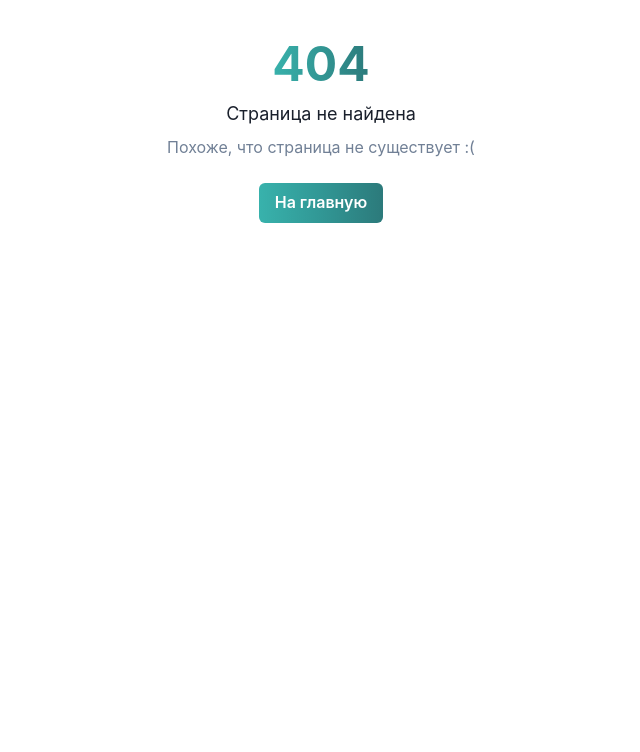
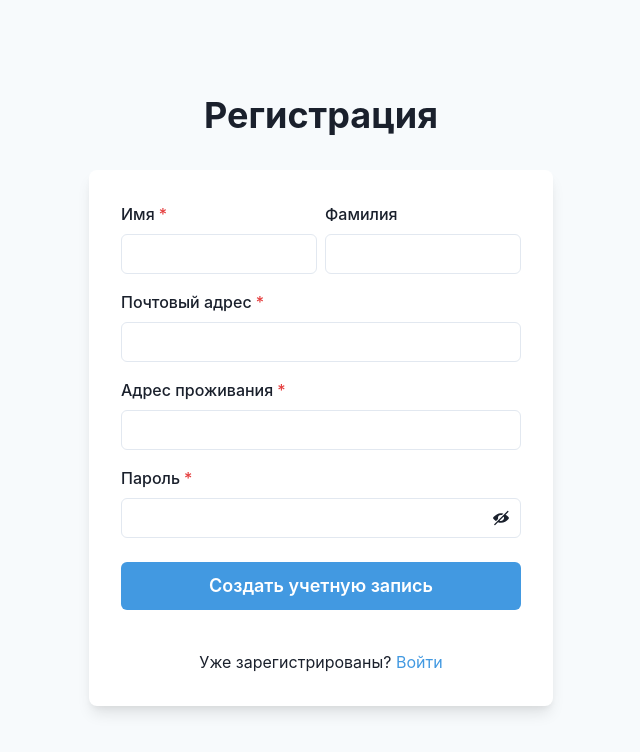
Before and after one commit to KIttojo/public-service, a React (Create React App) app: page /register in a window 1280 px wide. Before the commit this address had no page. Shown: the top 752 px of the page, without its empty margins (319-959 px from the left). Built offline with nearby package versions, Linux system fonts and the light colour scheme.

Commit message:
add authentication

```diff
--- a/package.json
+++ b/package.json
@@ -10,6 +10,7 @@
     "@testing-library/jest-dom": "^5.16.4",
     "@testing-library/react": "^13.2.0",
     "@testing-library/user-event": "^14.2.0",
+    "axios": "^0.27.2",
     "framer-motion": "^6.3.3",
     "react": "^18.1.0",
     "react-dom": "^18.1.0",
--- a/src/App.js
+++ b/src/App.js
@@ -12,8 +12,12 @@ import Payment from './Components/Payment';
 import Admin from './Components/Admin';
 
 function App() {
-  const [user, setUser] = useState({name: 'Test Name', role: 'admin'});
-  const [isLoggedIn, setIsLoggedIn] = useState(true);
+  const [user, setUser] = useState({name: '', role: ''});
+  const [isLoggedIn, setIsLoggedIn] = useState(false);
+
+  useEffect(() => {
+    if (user.name) setIsLoggedIn(true);
+  }, [user])
 
   return (
     <ChakraProvider theme={theme}>
--- a/src/Pages/Login.js
+++ b/src/Pages/Login.js
@@ -12,9 +12,48 @@ import {
   Text,
   useColorModeValue,
 } from '@chakra-ui/react';
+
 import { Link as RouterLink } from "react-router-dom";
+import React, {useState, setState, useEffect} from 'react';
+import { useNavigate } from "react-router-dom";
+import axios from 'axios';
 
-export default function SimpleCard() {
+export default function SimpleCard(props) {
+  const navigate = useNavigate();
+  const setUser = props.setUser;
+
+  const [email, setEmail] = useState('');
+  const [password, setPassword] = useState('');
+
+  const handleSumbit = (e) => {
+    e.preventDefault();
+    axios({
+      url: "http://localhost:8080/api/authenticate",
+      method: "post",
+      data: JSON.stringify({
+        email: email,
+        password: password,
+      }),
+      headers: {
+        'Content-Type': 'application/json',
+      }
+    })
+      .then(res => {
+        if (res.status === 200) {
+          console.log(res.data);
+          setUser({name: `${res.data.user.firstName} ${res.data.user.lastName}`, role: res.data.user.role});
+          navigate('/');
+        } else {
+          const error = new Error(res.error);
+          throw error;
+        }
+      })
+      .catch(err => {
+        console.error(err);
+        alert('Error logging in please try again');
+      });
+  }
+
   return (
     <Flex
       minH={'100vh'}
@@ -31,11 +70,21 @@ export default function SimpleCard() {
           <Stack spacing={4}>
             <FormControl id="text">
               <FormLabel>Логин</FormLabel>
-              <Input type="email" />
+              <Input
+                type="email"
+                value={email}
+                onChange={e => setEmail(e.target.value)}
+                required
+              />
             </FormControl>
             <FormControl id="password">
               <FormLabel>Пароль</FormLabel>
-              <Input type="password" />
+              <Input
+                type="password"
+                value={password}
+                onChange={e => setPassword(e.target.value)}
+                required
+              />
             </FormControl>
             <Stack spacing={10}>
               <Stack
@@ -52,7 +101,8 @@ export default function SimpleCard() {
                 color={'white'}
                 _hover={{
                   bg: 'blue.500',
-                }}>
+                }}
+                onClick={handleSumbit}>
                 Войти
               </Button>
             </Stack>
--- a/src/Pages/Register.js
+++ b/src/Pages/Register.js
@@ -14,12 +14,53 @@ import {
   useColorModeValue,
   Link,
 } from '@chakra-ui/react';
+
 import { useState } from 'react';
 import { Link as RouterLink } from "react-router-dom";
+import { useNavigate } from "react-router-dom";
 import { ViewIcon, ViewOffIcon } from '@chakra-ui/icons';
+import axios from 'axios';
 
 export default function SignupCard() {
+  const navigate = useNavigate();
+
   const [showPassword, setShowPassword] = useState(false);
+
+  const [email, setEmail] = useState('');
+  const [password, setPassword] = useState('');
+  const [firstName, setFirstName] = useState('');
+  const [lastName, setLastName] = useState('');
+  const [address, setAddress] = useState('');
+
+  const handleSumbit = (e) => {
+    e.preventDefault();
+    axios({
+      url: "http://localhost:8080/api/register",
+      method: "post",
+      data: JSON.stringify({
+        email: email,
+        password: password,
+        firstName: firstName,
+        lastName: lastName,
+        address: address,
+      }),
+      headers: {
+        'Content-Type': 'application/json',
+      }
+    })
+      .then(res => {
+        if (res.status === 200) {
+          navigate('/login');
+        } else {
+          const error = new Error(res.error);
+          throw error;
+        }
+      })
+      .catch(err => {
+        console.error(err);
+        alert('Error in registring please try again');
+      });
+  }
 
   return (
     <Flex
@@ -43,28 +84,48 @@ export default function SignupCard() {
               <Box>
                 <FormControl id="firstName" isRequired>
                   <FormLabel>Имя</FormLabel>
-                  <Input type="text" />
+                  <Input
+                    type="text"
+                    value={firstName}
+                    onChange={e => setFirstName(e.target.value)}
+                    required  />
                 </FormControl>
               </Box>
               <Box>
                 <FormControl id="lastName">
                   <FormLabel>Фамилия</FormLabel>
-                  <Input type="text" />
+                  <Input
+                    type="text"
+                    value={lastName}
+                    onChange={e => setLastName(e.target.value)}
+                    required  />
                 </FormControl>
               </Box>
             </HStack>
             <FormControl id="email" isRequired>
               <FormLabel>Почтовый адрес</FormLabel>
-              <Input type="email" />
+              <Input
+                type="email"
+                value={email}
+                onChange={e => setEmail(e.target.value)}
+                required />
             </FormControl>
-            <FormControl id="email" isRequired>
+            <FormControl id="address" isRequired>
               <FormLabel>Адрес проживания</FormLabel>
-              <Input type="text" />
+              <Input
+                type="text"
+                value={address}
+                onChange={e => setAddress(e.target.value)}
+                required />
             </FormControl>
             <FormControl id="password" isRequired>
               <FormLabel>Пароль</FormLabel>
               <InputGroup>
-                <Input type={showPassword ? 'text' : 'password'} />
+                <Input
+                  type={showPassword ? 'text' : 'password'}
+                  value={password}
+                  onChange={e => setPassword(e.target.value)}
+                  required  />
                 <InputRightElement h={'full'}>
                   <Button
                     variant={'ghost'}
@@ -84,7 +145,8 @@ export default function SignupCard() {
                 color={'white'}
                 _hover={{
                   bg: 'blue.500',
-                }}>
+                }}
+                onClick={handleSumbit}>
                 Создать учетную запись
               </Button>
             </Stack>
```
Also changed, not shown: 1 other file (tests, documents, lock files or other folders).
